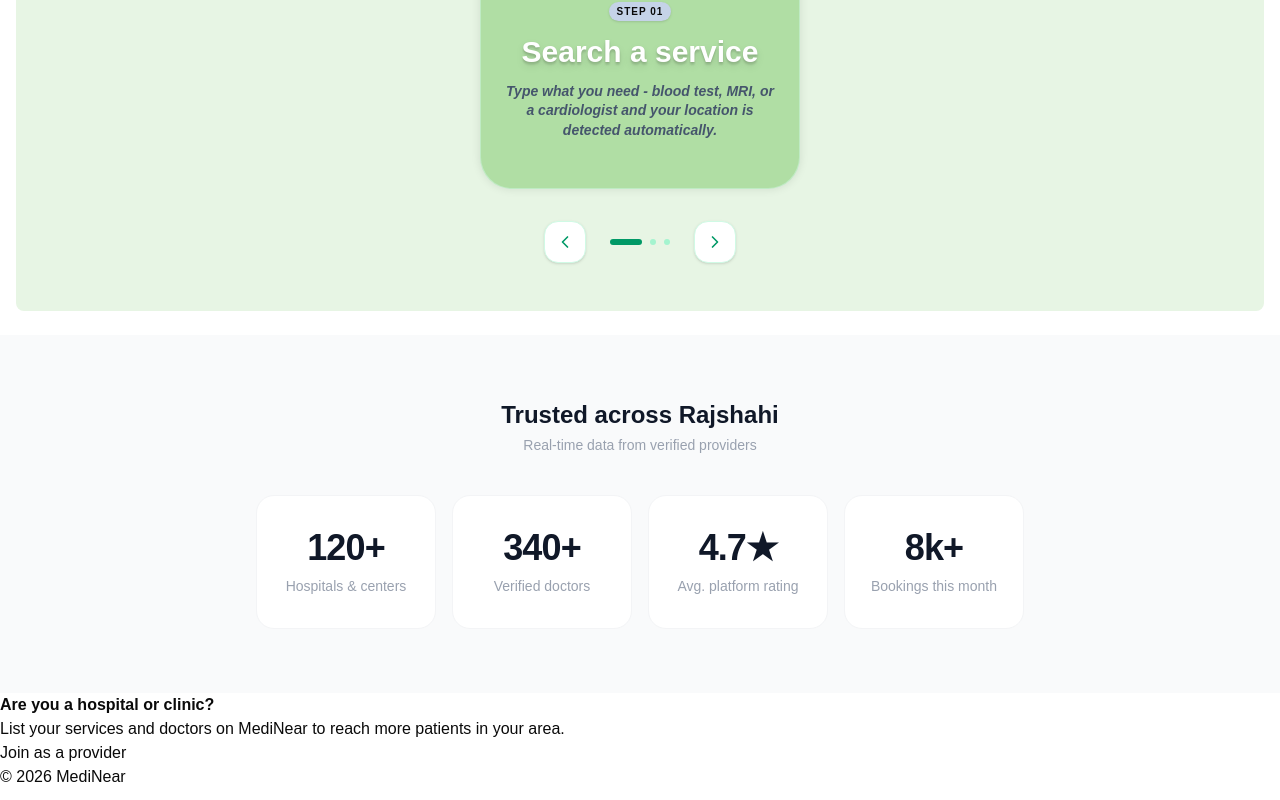
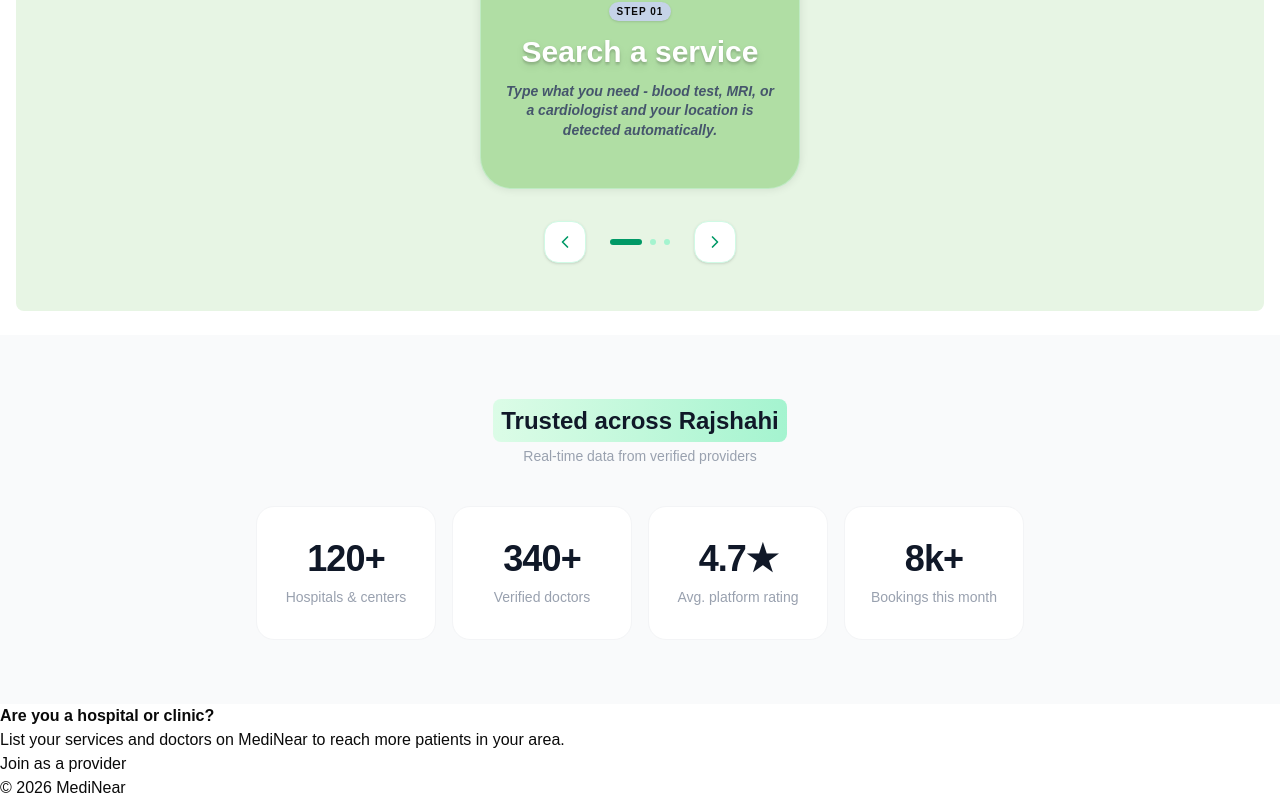
Before and after one commit to bluesand019/MediNear, a React app: page / in a window 1280 px wide. Shown: the part 1488-2288 px from the top of the page. Built offline with nearby package versions, Linux system fonts and the light colour scheme; no server answers; the HTML template or start-up script is replaced by a standard one; what lightswind would draw is missing.

Commit message:
Added highlight to the stats heading

```diff
--- /dev/null
+++ b/src/components/animate-ui/primitives/texts/highlight.jsx
@@ -0,0 +1,47 @@
+'use client';;
+import * as React from 'react';
+import { motion } from 'motion/react';
+
+import { useIsInView } from '@/hooks/use-is-in-view';
+
+function HighlightText({
+  ref,
+  text,
+  style,
+  inView = false,
+  inViewMargin = '0px',
+  inViewOnce = true,
+  transition = { duration: 2, ease: 'easeInOut' },
+  delay = 0,
+  ...props
+}) {
+  const { ref: localRef, isInView } = useIsInView(ref, {
+    inView,
+    inViewOnce,
+    inViewMargin,
+  });
+
+  return (
+    <motion.span
+      ref={localRef}
+      data-slot="highlight-text"
+      initial={{ backgroundSize: '0% 100%' }}
+      animate={isInView ? { backgroundSize: '100% 100%' } : undefined}
+      transition={{
+        ...transition,
+        delay: (transition?.delay ?? 0) + delay / 1000,
+      }}
+      style={{
+        position: 'relative',
+        backgroundRepeat: 'no-repeat',
+        backgroundPosition: 'left center',
+        display: 'inline-block',
+        ...style,
+      }}
+      {...props}>
+      {text}
+    </motion.span>
+  );
+}
+
+export { HighlightText };
--- a/src/components/layout/Stats.jsx
+++ b/src/components/layout/Stats.jsx
@@ -1,4 +1,7 @@
 import { useEffect, useRef, useState } from "react";
+import { HighlightText } from "../animate-ui/primitives/texts/highlight";
+import { motion } from "framer-motion";
+import { useInView } from "framer-motion";
 
 function useCountUp(target, duration = 2000, startOnMount = false) {
   const [count, setCount] = useState(0);
@@ -36,7 +39,7 @@ function StatCard({ value, suffix, label, prefix = "", duration = 2000 }) {
           start();
         }
       },
-      { threshold: 0.4 }
+      { threshold: 0.4 },
     );
     if (cardRef.current) observer.observe(cardRef.current);
     return () => observer.disconnect();
@@ -58,12 +61,29 @@ function StatCard({ value, suffix, label, prefix = "", duration = 2000 }) {
 }
 
 export default function StatsSection() {
+  const containerRef = useRef(null);
+  const isInView = useInView(containerRef, { once: true });
   return (
     <section className="bg-gray-50 px-6 py-16">
       <div className="max-w-3xl mx-auto">
         <div className="text-center mb-10">
-          <h2 className="text-2xl font-semibold text-gray-900 mb-1">
-            Trusted across Rajshahi
+          <h2
+            ref={containerRef}
+            className="text-2xl font-semibold text-gray-900 mb-1 leading-relaxed"
+          >
+            <motion.span
+              initial={{ opacity: 0 }}
+              whileInView={{ opacity: 1 }}
+              viewport={{ once: true, margin: "-100px" }} // Triggers 100px before it hits the center
+            >
+              {isInView && (
+                <HighlightText
+                  delay={0.3}
+                  text="Trusted across Rajshahi"
+                  className="px-2 py-0.5 rounded-md bg-gradient-to-r from-green-100 to-emerald-200 dark:from-green-900/40 dark:to-emerald-800/40"
+                />
+              )}
+            </motion.span>
           </h2>
           <p className="text-sm text-gray-400">
             Real-time data from verified providers
@@ -71,10 +91,30 @@ export default function StatsSection() {
         </div>
 
         <div className="grid grid-cols-2 md:grid-cols-4 gap-4">
-          <StatCard value={120} suffix="+" label="Hospitals & centers" duration={1600} />
-          <StatCard value={340} suffix="+" label="Verified doctors" duration={1800} />
-          <StatCard value={4.7} suffix="★" label="Avg. platform rating" duration={1400} />
-          <StatCard value={8} suffix="k+" label="Bookings this month" duration={2000} />
+          <StatCard
+            value={120}
+            suffix="+"
+            label="Hospitals & centers"
+            duration={1600}
+          />
+          <StatCard
+            value={340}
+            suffix="+"
+            label="Verified doctors"
+            duration={1800}
+          />
+          <StatCard
+            value={4.7}
+            suffix="★"
+            label="Avg. platform rating"
+            duration={1400}
+          />
+          <StatCard
+            value={8}
+            suffix="k+"
+            label="Bookings this month"
+            duration={2000}
+          />
         </div>
       </div>
     </section>
--- /dev/null
+++ b/src/hooks/use-is-in-view.jsx
@@ -0,0 +1,16 @@
+import * as React from 'react';
+import { useInView } from 'motion/react';
+
+function useIsInView(ref, options = {}) {
+  const { inView, inViewOnce = false, inViewMargin = '0px' } = options;
+  const localRef = React.useRef(null);
+  React.useImperativeHandle(ref, () => localRef.current);
+  const inViewResult = useInView(localRef, {
+    once: inViewOnce,
+    margin: inViewMargin,
+  });
+  const isInView = !inView || inViewResult;
+  return { ref: localRef, isInView };
+}
+
+export { useIsInView };
--- a/src/pages/Home.jsx
+++ b/src/pages/Home.jsx
@@ -14,8 +14,6 @@ const Home = () => {
         className="services"
       />
 
-      <div className="divider"></div>
-
       {/* <GridList
         title="Find doctors by specialization"
         sub="Browse specialists available near you"
@@ -29,15 +27,10 @@ const Home = () => {
         className="specialists"
       /> */}
 
-      <div className="divider"></div>
 
       <StepsStack />
 
-      <div className="divider"></div>
-
      <StatsSection />
-
-      <div className="divider"></div>
       <div className="banner">
         <strong>Are you a hospital or clinic?</strong>
         <p>
```
Also changed, not shown: components.json.
